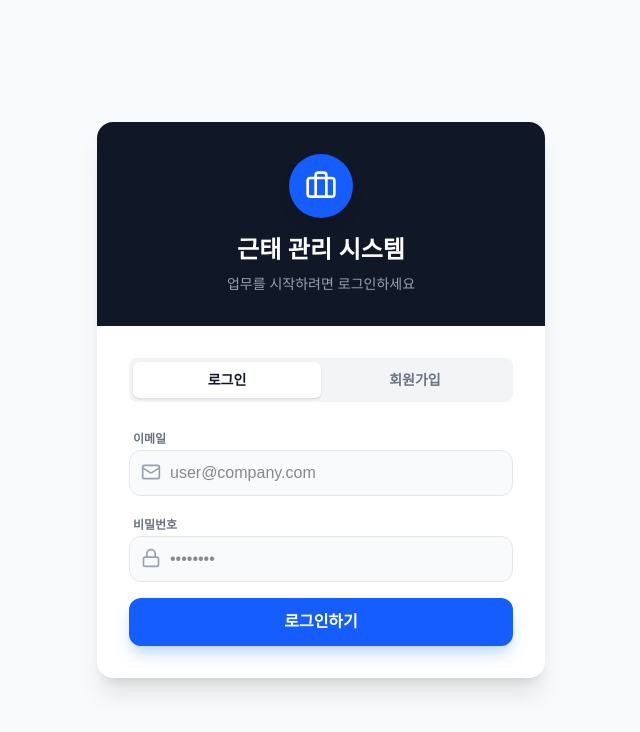
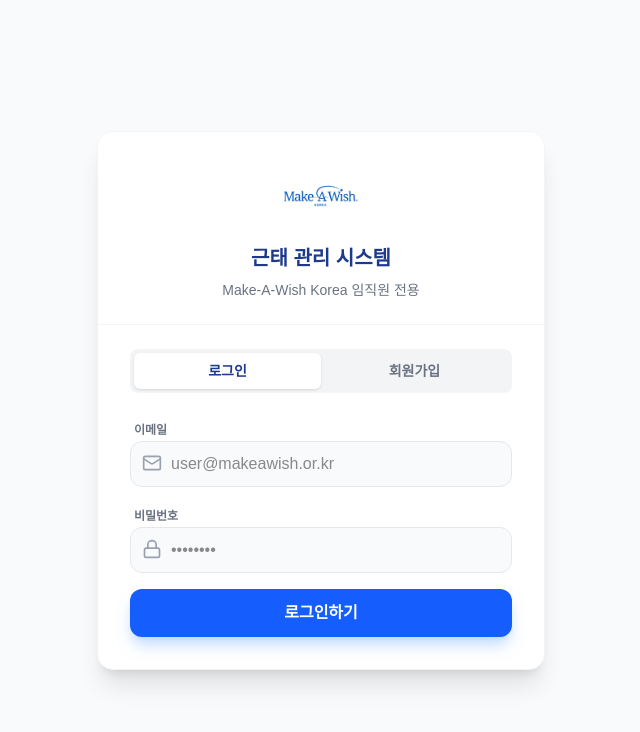
Before and after one commit to modntsimho-gif/attendance-app, a Next.js app: page /login in a window 1280 px wide. Shown: the top 732 px of the page, without its empty margins (319-959 px from the left). Built offline with nearby package versions, Linux system fonts and the light colour scheme.

Commit message:
로그인 페이지 수정

```diff
--- a/app/login/page.tsx
+++ b/app/login/page.tsx
@@ -1,8 +1,9 @@
 "use client";
 
 import { useState } from "react";
+import Image from "next/image"; // 이미지 컴포넌트 추가
 import { login, signup } from "./actions";
-import { Loader2, Briefcase, User, Lock, Mail, Building, IdCard, ChevronDown } from "lucide-react";
+import { Loader2, User, Lock, Mail, Building, IdCard, ChevronDown } from "lucide-react";
 
 // 부서 및 직급 목록 정의
 const DEPARTMENTS = ["CEO", "대외협력팀", "소원사업팀", "경영지원팀"];
@@ -19,16 +20,17 @@
 
     try {
       if (isLogin) {
-        // 로그인 시도
         const error = await login(formData);
         if (error) setMessage(error);
       } else {
-        // 회원가입 시도
         const error = await signup(formData);
         if (error) setMessage(error);
         else setMessage("가입 성공! 이메일을 확인해주세요 (혹은 자동 로그인됩니다).");
       }
     } catch (e) {
+      // 리다이렉트 에러 무시 처리
+      const errStr = String(e);
+      if (errStr.includes("NEXT_REDIRECT")) return;
       setMessage("오류가 발생했습니다.");
     } finally {
       setLoading(false);
@@ -37,29 +39,37 @@
 
   return (
     <div className="min-h-screen flex items-center justify-center bg-gray-50 p-4">
-      <div className="bg-white rounded-2xl shadow-xl w-full max-w-md overflow-hidden">
+      <div className="bg-white rounded-2xl shadow-xl w-full max-w-md overflow-hidden border border-gray-100">
 
-        {/* 헤더 */}
-        <div className="bg-gray-900 p-8 text-center">
+        {/* 헤더: 로고 적용을 위해 흰색 배경으로 변경 */}
+        <div className="bg-white p-8 pb-6 text-center border-b border-gray-100">
           <div className="flex justify-center mb-4">
-            <div className="w-16 h-16 bg-blue-600 rounded-full flex items-center justify-center shadow-lg">
-              <Briefcase className="w-8 h-8 text-white" />
+            {/* 로고 이미지 배치 (public/logo.png) */}
+            <div className="relative w-48 h-16">
+              <Image
+                src="/logo.png"
+                alt="Make-A-Wish Korea"
+                fill
+                className="object-contain"
+                priority
+              />
             </div>
           </div>
-          <h1 className="text-2xl font-bold text-white">근태 관리 시스템</h1>
-          <p className="text-gray-400 text-sm mt-2">
-            {isLogin ? "업무를 시작하려면 로그인하세요" : "새로운 계정을 생성합니다"}
+          {/* 텍스트 색상을 로고와 어울리는 짙은 남색으로 변경 */}
+          <h1 className="text-xl font-bold text-blue-900">근태 관리 시스템</h1>
+          <p className="text-gray-500 text-sm mt-2">
+            {isLogin ? "Make-A-Wish Korea 임직원 전용" : "새로운 계정을 생성합니다"}
           </p>
         </div>
 
         {/* 폼 영역 */}
-        <div className="p-8">
+        <div className="p-8 pt-6">
           {/* 탭 전환 */}
           <div className="flex mb-6 bg-gray-100 p-1 rounded-lg">
             <button
               onClick={() => setIsLogin(true)}
               className={`flex-1 py-2 text-sm font-bold rounded-md transition-all ${
-                isLogin ? "bg-white text-gray-900 shadow-sm" : "text-gray-500 hover:text-gray-700"
+                isLogin ? "bg-white text-blue-900 shadow-sm" : "text-gray-500 hover:text-gray-700"
               }`}
             >
               로그인
@@ -67,7 +77,7 @@
             <button
               onClick={() => setIsLogin(false)}
               className={`flex-1 py-2 text-sm font-bold rounded-md transition-all ${
-                !isLogin ? "bg-white text-gray-900 shadow-sm" : "text-gray-500 hover:text-gray-700"
+                !isLogin ? "bg-white text-blue-900 shadow-sm" : "text-gray-500 hover:text-gray-700"
               }`}
             >
               회원가입
@@ -75,7 +85,7 @@
           </div>
 
           <form action={handleSubmit} className="space-y-4">
-            {/* 이메일 (공통) */}
+            {/* 이메일 */}
             <div className="space-y-1">
               <label className="text-xs font-bold text-gray-500 ml-1">이메일</label>
               <div className="relative">
@@ -84,13 +94,13 @@
                   name="email"
                   type="email"
                   required
-                  placeholder="user@company.com"
-                  className="w-full pl-10 pr-4 py-2.5 bg-gray-50 border border-gray-200 rounded-xl focus:outline-none focus:ring-2 focus:ring-blue-500 transition-all"
+                  placeholder="user@makeawish.or.kr"
+                  className="w-full pl-10 pr-4 py-2.5 bg-gray-50 border border-gray-200 rounded-xl focus:outline-none focus:ring-2 focus:ring-blue-600 transition-all"
                 />
               </div>
             </div>
 
-            {/* 비밀번호 (공통) */}
+            {/* 비밀번호 */}
             <div className="space-y-1">
               <label className="text-xs font-bold text-gray-500 ml-1">비밀번호</label>
               <div className="relative">
@@ -100,17 +110,16 @@
                   type="password"
                   required
                   placeholder="••••••••"
-                  className="w-full pl-10 pr-4 py-2.5 bg-gray-50 border border-gray-200 rounded-xl focus:outline-none focus:ring-2 focus:ring-blue-500 transition-all"
+                  className="w-full pl-10 pr-4 py-2.5 bg-gray-50 border border-gray-200 rounded-xl focus:outline-none focus:ring-2 focus:ring-blue-600 transition-all"
                 />
               </div>
             </div>
 
-            {/* 회원가입 시 추가 정보 입력 */}
+            {/* 회원가입 시 추가 정보 */}
             {!isLogin && (
               <div className="space-y-4 animate-in slide-in-from-top-2 duration-300">
                 <div className="h-px bg-gray-100 my-2"></div>
 
-                {/* 이름 입력 */}
                 <div className="space-y-1">
                   <label className="text-xs font-bold text-gray-500 ml-1">이름</label>
                   <div className="relative">
@@ -120,13 +129,12 @@
                       type="text"
                       required={!isLogin}
                       placeholder="홍길동"
-                      className="w-full pl-10 pr-4 py-2.5 bg-gray-50 border border-gray-200 rounded-xl focus:outline-none focus:ring-2 focus:ring-blue-500 transition-all"
+                      className="w-full pl-10 pr-4 py-2.5 bg-gray-50 border border-gray-200 rounded-xl focus:outline-none focus:ring-2 focus:ring-blue-600 transition-all"
                     />
                   </div>
                 </div>
 
                 <div className="flex gap-3">
-                  {/* 부서 선택 (Dropdown) */}
                   <div className="space-y-1 flex-1">
                     <label className="text-xs font-bold text-gray-500 ml-1">부서</label>
                     <div className="relative">
@@ -135,7 +143,7 @@
                         name="department"
                         required={!isLogin}
                         defaultValue=""
-                        className="w-full pl-10 pr-8 py-2.5 bg-gray-50 border border-gray-200 rounded-xl focus:outline-none focus:ring-2 focus:ring-blue-500 transition-all appearance-none cursor-pointer text-gray-700"
+                        className="w-full pl-10 pr-8 py-2.5 bg-gray-50 border border-gray-200 rounded-xl focus:outline-none focus:ring-2 focus:ring-blue-600 transition-all appearance-none cursor-pointer text-gray-700"
                       >
                         <option value="" disabled>선택</option>
                         {DEPARTMENTS.map((dept) => (
@@ -146,7 +154,6 @@
                     </div>
                   </div>
 
-                  {/* 직급 선택 (Dropdown) */}
                   <div className="space-y-1 flex-1">
                     <label className="text-xs font-bold text-gray-500 ml-1">직급</label>
                     <div className="relative">
@@ -155,7 +162,7 @@
                         name="position"
                         required={!isLogin}
                         defaultValue=""
-                        className="w-full pl-10 pr-8 py-2.5 bg-gray-50 border border-gray-200 rounded-xl focus:outline-none focus:ring-2 focus:ring-blue-500 transition-all appearance-none cursor-pointer text-gray-700"
+                        className="w-full pl-10 pr-8 py-2.5 bg-gray-50 border border-gray-200 rounded-xl focus:outline-none focus:ring-2 focus:ring-blue-600 transition-all appearance-none cursor-pointer text-gray-700"
                       >
                         <option value="" disabled>선택</option>
                         {POSITIONS.map((pos) => (
@@ -169,14 +176,12 @@
               </div>
             )}
 
-            {/* 에러 메시지 */}
             {message && (
               <div className="p-3 bg-red-50 text-red-600 text-sm rounded-lg text-center font-medium">
                 {message}
               </div>
             )}
 
-            {/* 제출 버튼 */}
             <button
               type="submit"
               disabled={loading}
```
Also changed, not shown: public/logo.png (added).
